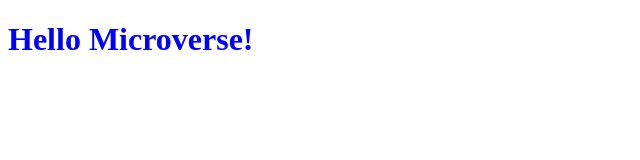
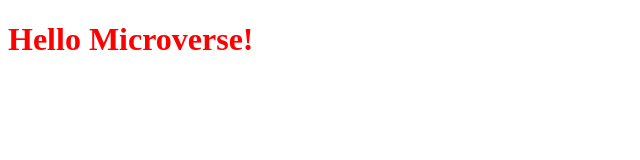
Before and after one commit to CarlosZ96/Hello-World-Project, a plain HTML site: page index.html in a window 1280 px wide. Shown: the whole page, without its empty margins (0-640 px from the left). Drawn offline with Linux system fonts and the light colour scheme.

Commit message:
Update styles.css
The code of change of color in the letter is updated

```diff
--- a/styles.css
+++ b/styles.css
@@ -1,3 +1 @@
-h1{
-    color: blue;
-}
+h1 { color: red; }
```
